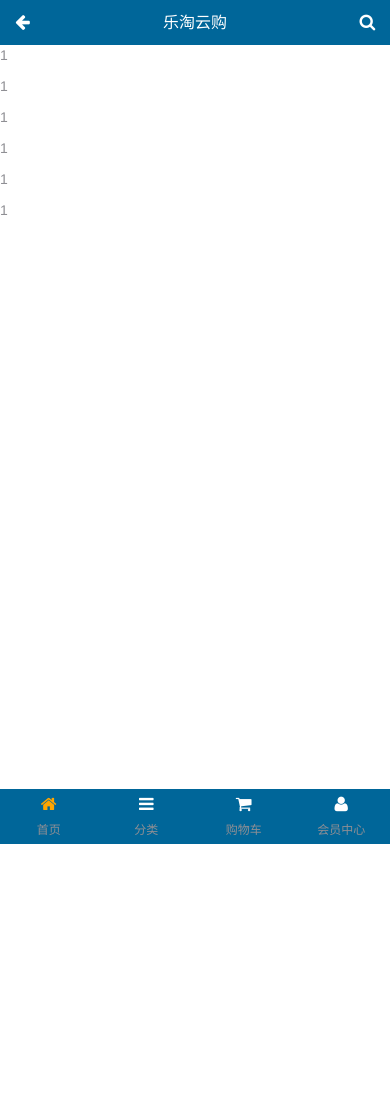
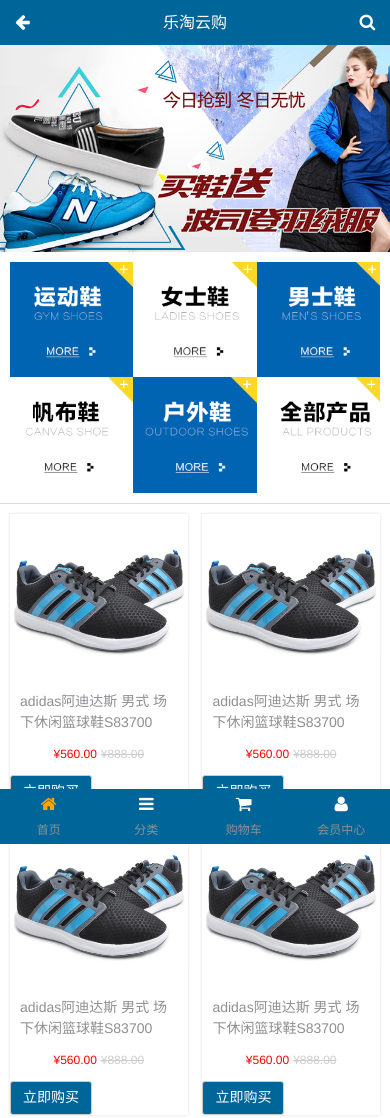
Before and after one commit to wuxinfashi/letao, a website: page public/mobile/index.html in a window 390 px wide. Shown: the top 1118 px of the page. Before the commit the page ends 844 px from the top, so only its background shows below. Drawn offline with Linux system fonts and the light colour scheme.

Commit message:
完成首页

```diff
--- a/public/mobile/css/common.css
+++ b/public/mobile/css/common.css
@@ -6,12 +6,41 @@
     padding: 0;
     margin: 0;
 }
+/*浮动和清除浮动*/
+.f_left{
+    float:left;
+}
+.f_right{
+    float:right;
+}
+.clearFix::before,
+.clearFix::after{
+    content: ".";
+    display: block;
+    visibility: hidden;
+    height: 0;
+    line-height: 0;
+    clear: both;
+}
+
+.m_l10{
+    margin-left: 10px;
+}
+.m_r10{
+    margin-left: 10px;
+}
+.m_t10{
+    margin-left: 10px;
+}
+.m_b10{
+    margin-left: 10px;
+}
+
 .lt_container{
     top: 0;
     left: 0;
     width: 100%;
     height: 100%;
-    position:absolute;
 }
 /*头部区域*/
 .lt_container .lt_header{
@@ -23,6 +52,7 @@
     line-height: 45px;
     background-color: #006699;
     color: #fff;
+    z-index: 1000;
 }
 .lt_container .lt_header .box{
     width: 100%;
@@ -67,8 +97,9 @@
 .lt_container .lt_content{
     width: 100%;
     height: 100%;
-    padding: 45px 0 55px 0;
-    display: block;
+    top: 45px;
+    bottom: 55px;
+    /*display: block;*/
     position: relative;
 }
 .lt_container .lt_content .wrapper{
--- /dev/null
+++ b/public/mobile/css/index.css
@@ -0,0 +1,68 @@
+.lunbo{
+    position: relative;
+    width: 100%;
+    height: 207px;
+}
+.lt_content .mui-slider-indicator .mui-indicator{
+    width: 8px;
+    height: 8px;
+}
+
+.lt_nav{
+    position: relative;
+    width: 100%;
+    padding: 10px;
+    border-bottom: 1px solid #ddd;
+}
+.lt_nav a{
+    float: left;
+    width: 33.333%;
+}
+.lt_nav a img{
+    display: block;
+    width: 100%;
+}
+
+/*商品:*/
+.lt_product{
+    width: 100%;
+    padding: 0 10px;
+    position: relative;
+}
+.lt_product .pro_item{
+    width: 48%;
+    float: left;
+    margin-top: 10px;
+}
+.lt_product .pro_item:nth-child(2n){
+    margin-left: 4%;
+}
+.lt_product .pro_item .pro_item_box{
+    width: 100%;
+    min-height: 200px;
+    box-shadow: 0 0 3px #ddd;
+    display: block;
+}
+.lt_product .pro_item .pro_item_box img{
+    width: 100%;
+    display: block;
+}
+.pro_item_box p:first-of-type{
+    padding: 0 10px;
+}
+.pro_item_box .nowPrice{
+    font-size: 12px;
+    color: red;
+}
+.pro_item_box p:last-of-type{
+    text-align: center;
+}
+.pro_item_box .oldPrice{
+    font-size: 12px;
+    color: #ccc;
+    text-decoration: line-through;
+}
+.pro_item_box button{
+    background: #006699;
+    color: #fff;
+}
--- a/public/mobile/index.html
+++ b/public/mobile/index.html
@@ -18,6 +18,7 @@
     <link rel="stylesheet" href="assets/mui/css/mui.min.css">
     <link rel="stylesheet" href="assets/fontAwesome/css/font-awesome.min.css">
     <link rel="stylesheet" href="css/common.css">
+    <link rel="stylesheet" href="css/index.css">
     <title>乐淘首页</title>
 </head>
 <body>
@@ -35,15 +36,96 @@
     <div class="lt_content">
         <!--如果需要滑动就需要一个子容器-->
         <div class="wrapper">
-            <div class="mui-scroll-wrapper">
-                <div class="mui-scroll">
-                    <p>1</p>
-                    <p>1</p>
-                    <p>1</p>
-                    <p>1</p>
-                    <p>1</p>
-                    <p>1</p>
-
+            <!--轮播图-->
+            <div class="lunbo mui-clearfix clearFix">
+                <div class="mui-scroll-wrapper mui-clearfix clearFix">
+                    <div class="mui-scroll">
+                        <div class="mui-slider">
+                            <div class="mui-slider-group mui-slider-loop">
+                                <!--前后各加一张,无缝滚动-->
+                                <div class="mui-slider-item mui-slider-item-duplicate">
+                                    <a href="#"><img src="images/banner5.png" alt=""></a>
+                                </div>
+                                <div class="mui-slider-item">
+                                    <a href="#"><img src="images/banner1.png" alt=""></a>
+                                </div>
+                                <div class="mui-slider-item">
+                                    <a href="#"><img src="images/banner2.png" alt=""></a>
+                                </div>
+                                <div class="mui-slider-item">
+                                    <a href="#"><img src="images/banner3.png" alt=""></a>
+                                </div>
+                                <div class="mui-slider-item">
+                                    <a href="#"><img src="images/banner4.png" alt=""></a>
+                                </div>
+                                <div class="mui-slider-item">
+                                    <a href="#"><img src="images/banner5.png" alt=""></a>
+                                </div>
+                                <div class="mui-slider-item mui-slider-item-duplicate">
+                                    <a href="#"><img src="images/banner1.png" alt=""></a>
+                                </div>
+                            </div>
+                            <div class="mui-slider-indicator">
+                                <div class="mui-indicator mui-active"></div>
+                                <div class="mui-indicator"></div>
+                                <div class="mui-indicator"></div>
+                                <div class="mui-indicator"></div>
+                                <div class="mui-indicator"></div>
+                            </div>
+                        </div>
+                    </div>
+                </div>
+            </div>
+            <!--导航-->
+            <div class="lt_nav mui-clearfix ">
+                <a href="#"><img src="images/nav1.png" alt=""></a>
+                <a href="#"><img src="images/nav2.png" alt=""></a>
+                <a href="#"><img src="images/nav3.png" alt=""></a>
+                <a href="#"><img src="images/nav4.png" alt=""></a>
+                <a href="#"><img src="images/nav5.png" alt=""></a>
+                <a href="#"><img src="images/nav6.png" alt=""></a>
+            </div>
+            <!--商品-->
+            <div class="lt_product clearFix">
+                <div class="pro_item">
+                    <a href="#" class="pro_item_box"><img src="images/product.jpg" alt="">
+                        <!--mui-ellipsis-2两行省略  mui-ellipsis 一行省略 -->
+                        <p class="mui-ellipsis-2">adidas阿迪达斯 男式 场下休闲篮球鞋S83700 </p>
+                        <p><span class="nowPrice">&yen;560.00</span> <span class="oldPrice">&yen;888.00</span></p>
+                        <button class="button">立即购买</button>
+                    </a>
+                </div>
+                <div class="pro_item">
+                    <a href="#" class="pro_item_box"><img src="images/product.jpg" alt="">
+                        <!--mui-ellipsis-2两行省略  mui-ellipsis 一行省略 -->
+                        <p class="mui-ellipsis-2">adidas阿迪达斯 男式 场下休闲篮球鞋S83700 </p>
+                        <p><span class="nowPrice">&yen;560.00</span> <span class="oldPrice">&yen;888.00</span></p>
+                        <button class="button">立即购买</button>
+                    </a>
+                </div>
+                <div class="pro_item">
+                    <a href="#" class="pro_item_box"><img src="images/product.jpg" alt="">
+                        <!--mui-ellipsis-2两行省略  mui-ellipsis 一行省略 -->
+                        <p class="mui-ellipsis-2">adidas阿迪达斯 男式 场下休闲篮球鞋S83700 </p>
+                        <p><span class="nowPrice">&yen;560.00</span> <span class="oldPrice">&yen;888.00</span></p>
+                        <button class="button">立即购买</button>
+                    </a>
+                </div>
+                <div class="pro_item">
+                    <a href="#" class="pro_item_box"><img src="images/product.jpg" alt="">
+                        <!--mui-ellipsis-2两行省略  mui-ellipsis 一行省略 -->
+                        <p class="mui-ellipsis-2">adidas阿迪达斯 男式 场下休闲篮球鞋S83700 </p>
+                        <p><span class="nowPrice">&yen;560.00</span> <span class="oldPrice">&yen;888.00</span></p>
+                        <button class="button">立即购买</button>
+                    </a>
+                </div>
+                <div class="pro_item">
+                    <a href="#" class="pro_item_box"><img src="images/product.jpg" alt="">
+                        <!--mui-ellipsis-2两行省略  mui-ellipsis 一行省略 -->
+                        <p class="mui-ellipsis-2">adidas阿迪达斯 男式 场下休闲篮球鞋S83700 </p>
+                        <p><span class="nowPrice">&yen;560.00</span> <span class="oldPrice">&yen;888.00</span></p>
+                        <button class="button">立即购买</button>
+                    </a>
                 </div>
             </div>
         </div>
--- a/public/mobile/js/index.js
+++ b/public/mobile/js/index.js
@@ -3,4 +3,10 @@
         deceleration:0.005,//减速系数,系数越大,滚动速度越慢,滚动值越小
         indicators:false
     })
+    var gallery = mui('.mui-slider');
+    gallery.slider(
+        {
+            interval:3000//自动轮播间隔
+        }
+    )
 })
```
Also changed, not shown: public/mobile/index-cankao.html (added, +144 -0 lines).
